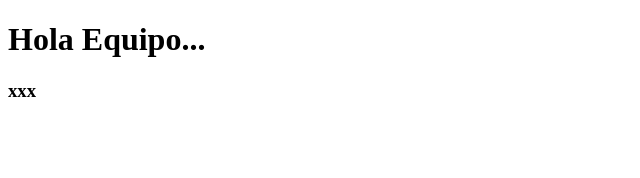
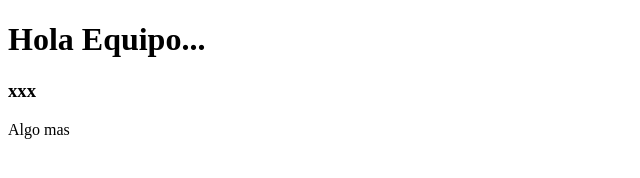
Before and after one commit to proyectofullstack/practicaGitEquipo, a plain HTML site: page index.html in a window 1280 px wide. Shown: the full height of the page, 0-640 px from the left. Drawn offline with Linux system fonts and the light colour scheme.

Commit message:
algo mas

```diff
--- a/index.html
+++ b/index.html
@@ -10,5 +10,6 @@
 
     <h1>Hola Equipo...</h1>
     <h3>xxx</h3>
+    <p>Algo mas</p>
 </body>
 </html>
```
